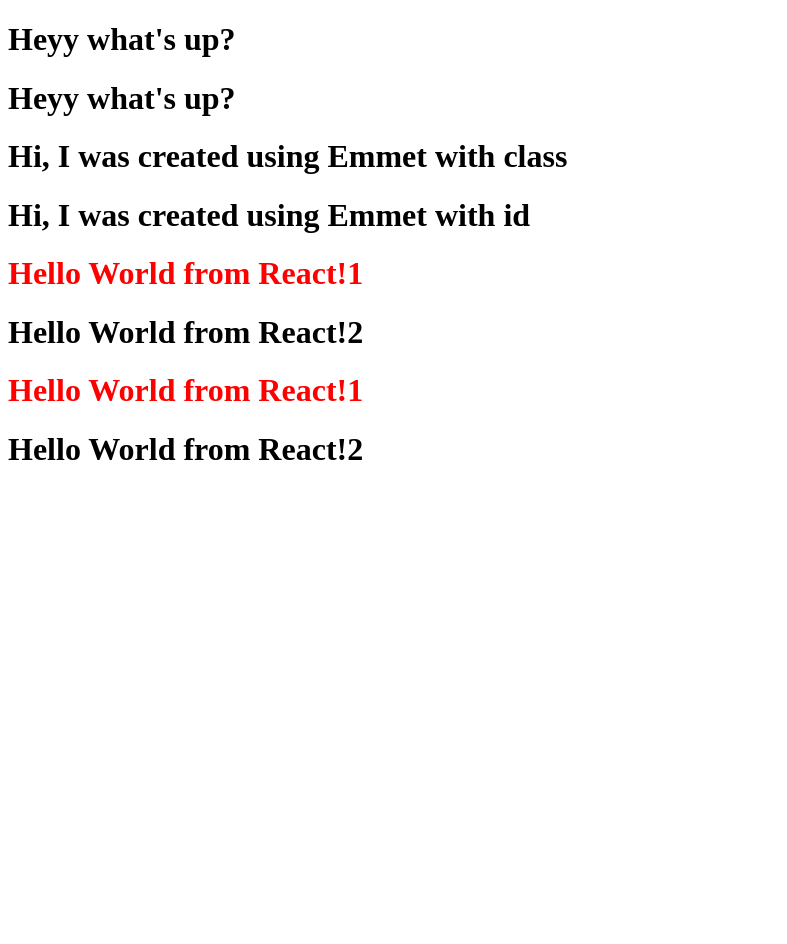
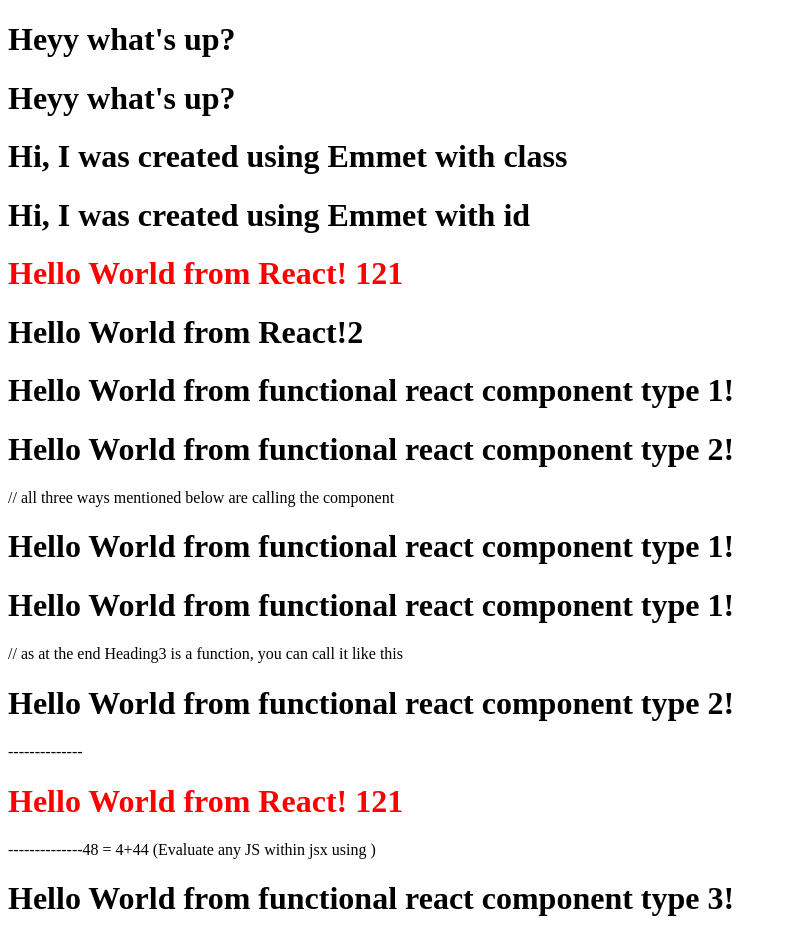
Before and after one commit to wkomal9698/react-practice, a React (Vite) app: page / in a window 1280 px wide. Shown: the top 944 px of the page, without its empty margins (0-787 px from the left). Before the commit the page ends 800 px from the top, so only its background shows below. Built offline with nearby package versions, Linux system fonts and the light colour scheme.

Commit message:
Episode 03

```diff
--- a/App.js
+++ b/App.js
@@ -1,8 +1,32 @@
 import React from "react";
 import ReactDOM from "react-dom/client";
 
-const heading1 = React.createElement("h1", {id:"heading1", xyz:"abc"}, "Hello World from React!1");
+const heading1 = <h1 id="heading1" className="heading">Hello World from React! 121</h1>;
 const heading2 = React.createElement("h1", {id:"heading2", xyz:"abc"}, "Hello World from React!2");
-const parent = React.createElement("div", {"id": "parent"}, [React.createElement("div", {id:"child"}, [heading1, heading2]), heading1, heading2]);
+const Heading3 = () => {
+    return <h1>Hello World from functional react component type 1! </h1>;
+};
+const Heading4 = () => <h1>Hello World from functional react component type 2! </h1>;
+// Component Composition - component called within another component
+const Heading5 = () => {
+    return <div>
+        // all three ways mentioned below are calling the component
+        <Heading3></Heading3>
+        {Heading3()} // as at the end Heading3 is a function, you can call it like this
+        <Heading4/>
+        --------------
+        {heading1}
+        --------------
+        {4+44} = 4+44 (Evaluate any JS within jsx using {})
+        {console.log("hi")}
+    <h1>Hello World from functional react component type 3! </h1>
+    </div>
+};
+const Heading6 = function() {
+    return <h1>Hello World from functional react component type 4! </h1>;
+};
+const parent = React.createElement("div", {"id": "parent"}, [React.createElement("div", {id:"child"}, [heading1, heading2, <Heading3/>, <Heading4/>, <Heading5/>, <Heading6/>]), heading1, heading2, <Heading3/>, <Heading4/>, <Heading5/>, <Heading6/>]);
 const root = ReactDOM.createRoot(document.getElementById("root"));
+console.log("heading1:: ", heading1);
+console.log("heading2:: ", heading2);
 root.render(parent);
--- a/package.json
+++ b/package.json
@@ -3,6 +3,8 @@
   "version": "1.0.0",
   "description": "React practice by Komal",
   "scripts": {
+    "start": "parcel index.html",
+    "build": "parcel build index.html",
     "test": "jest"
   },
   "repository": {
```
